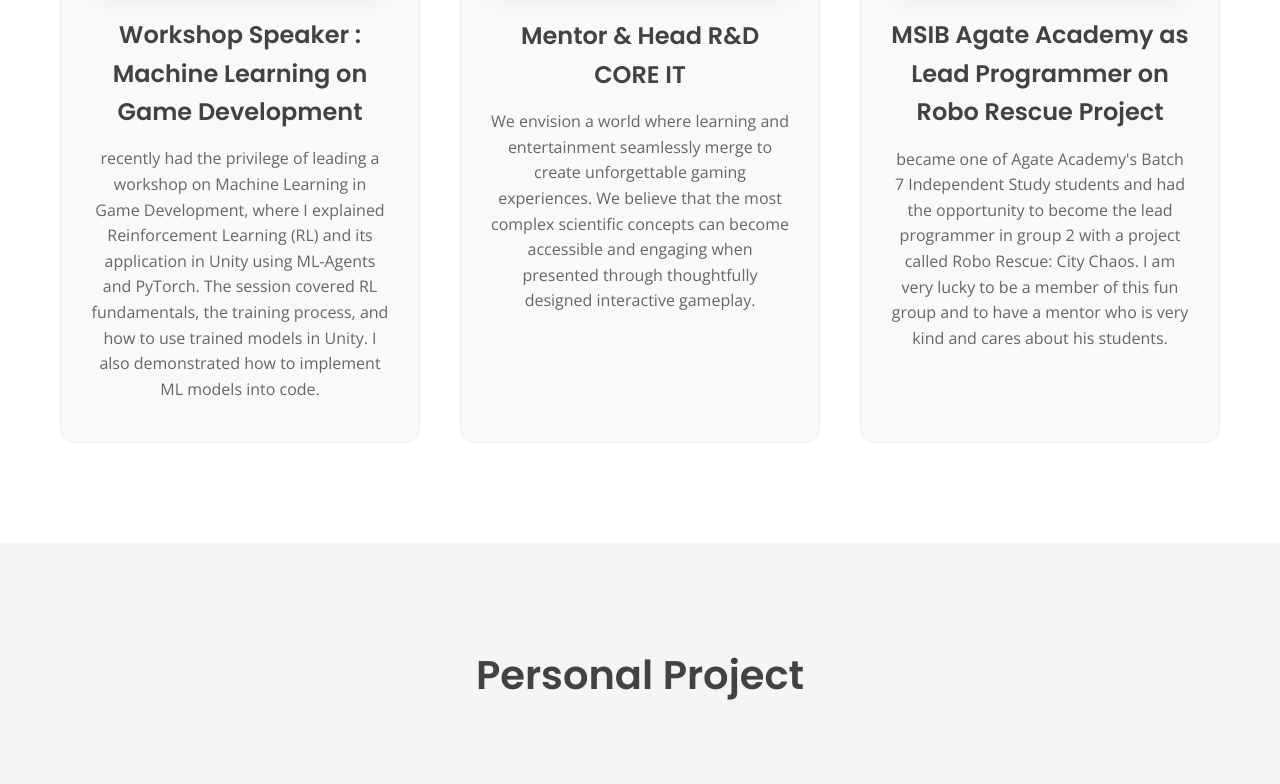
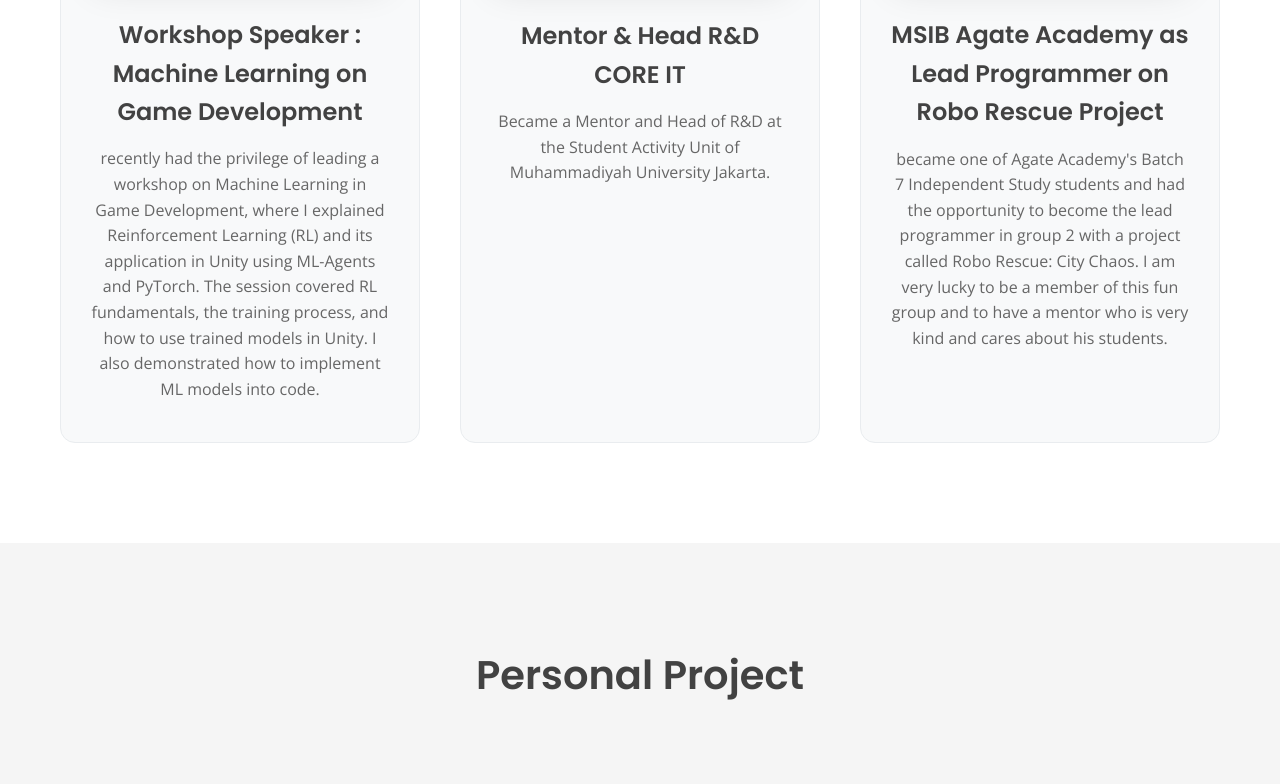
Before and after one commit to TaufiqRahmanHakim/TaufiqRahmanHakim, a plain HTML site: page index.html in a window 1280 px wide. Shown: the part 2866-3650 px from the top of the page. Drawn offline with nearby package versions, Linux system fonts and the light colour scheme.

Commit message:
Update 1

```diff
--- a/index.html
+++ b/index.html
@@ -245,7 +245,7 @@
                             <img src="assets/images/SERTI CORE IT.PNG" alt="Serti class=" class="game-banner"">
                         </div>
                         <h3>Mentor & Head R&D CORE IT</h3>
-                        <p>We envision a world where learning and entertainment seamlessly merge to create unforgettable gaming experiences. We believe that the most complex scientific concepts can become accessible and engaging when presented through thoughtfully designed interactive gameplay.</p>
+                        <p>Became a Mentor and Head of R&D at the Student Activity Unit of Muhammadiyah University Jakarta.</p>
                     </div>
                     <div class="about-card">
                         <div class="card-icon">
```
